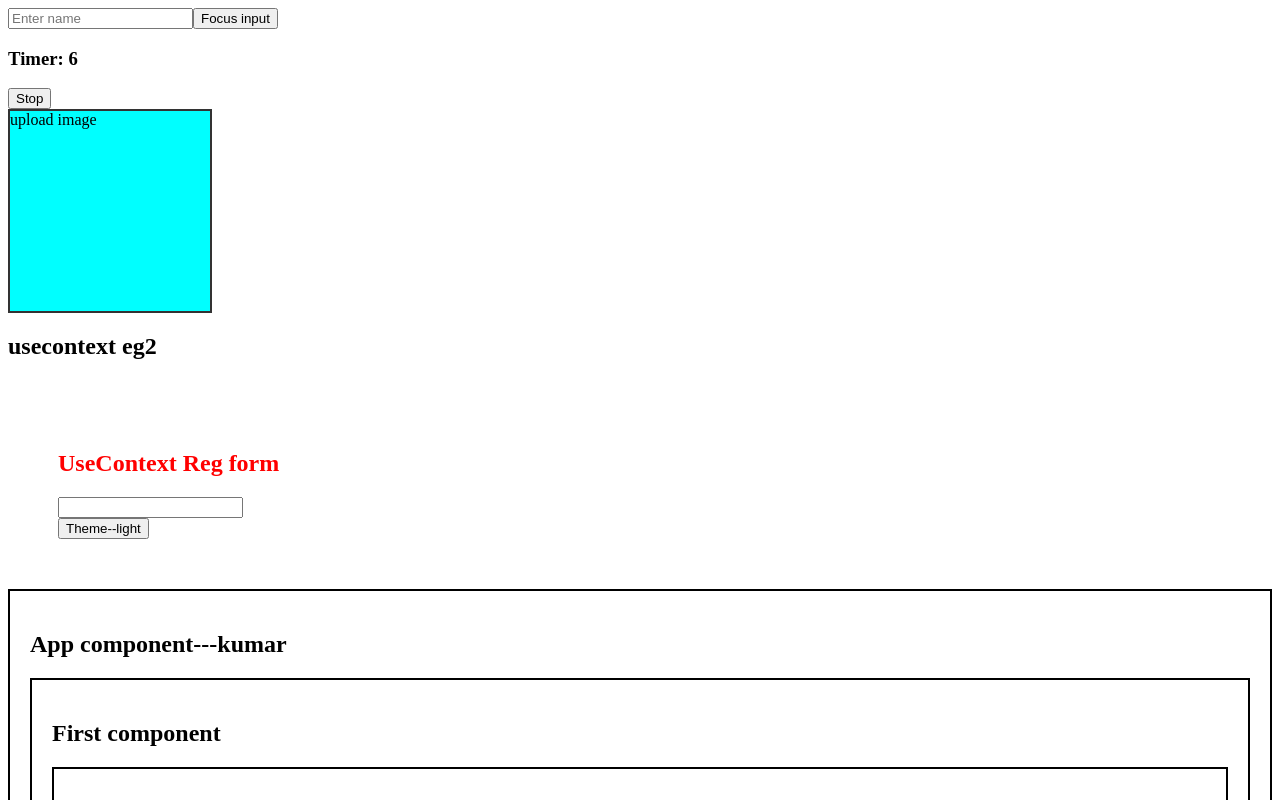
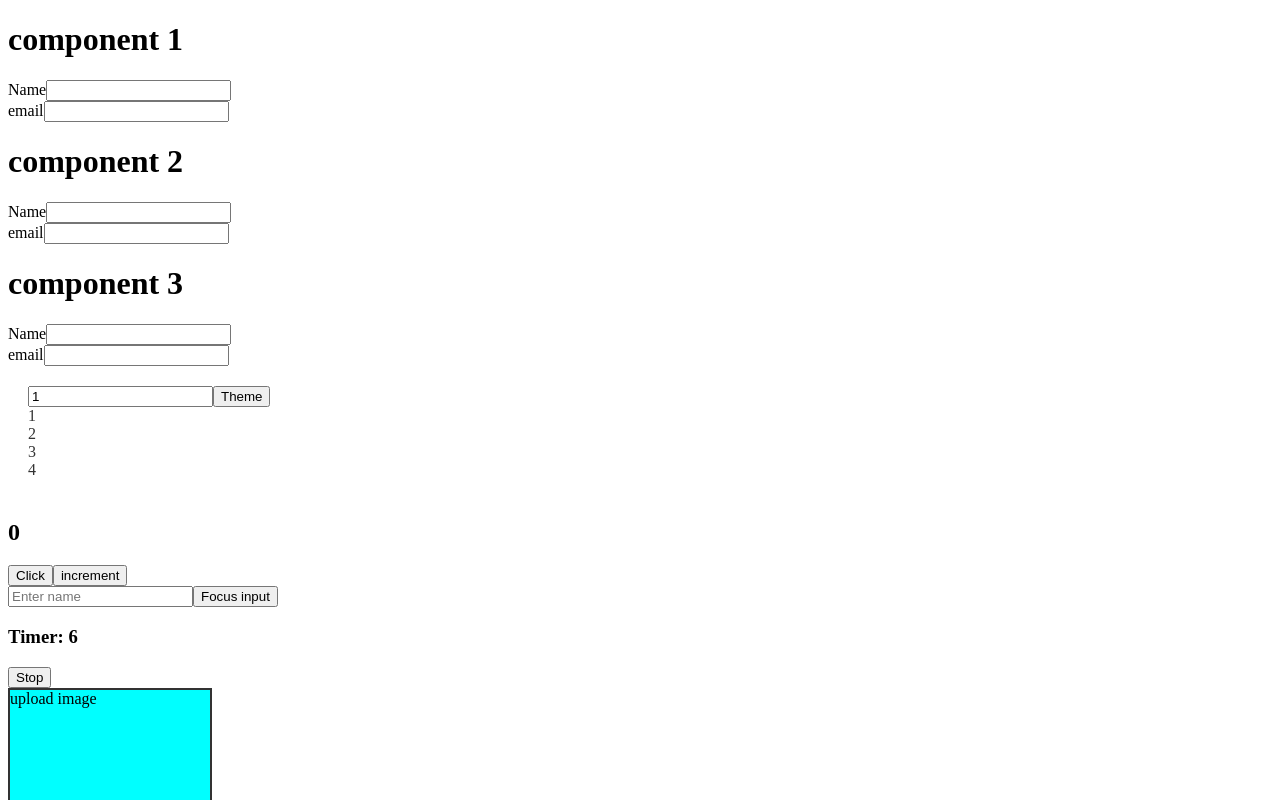
Before and after one commit to kamalrajms/FebB1, a React (Vite) app: page / in a window 1280 px wide. Shown: the top 800 px of the page. Built offline with nearby package versions, Linux system fonts and the light colour scheme; no server answers.

Commit message:
useCallback,useId

```diff
--- a/src/App.jsx
+++ b/src/App.jsx
@@ -15,6 +15,9 @@
 import First from "./Context/First";
 import ContextForm from "./Context/ContextForm";
 import UseRefHook from "./Component/UseRefHook";
+import UseCallBackHook from "./Component/UseCallBackHook";
+import CallbackHook from "./Component/CallbackHook";
+import UseIdHook from "./Component/UseIdHook";
 
 export const Pass = createContext();
 
@@ -40,11 +43,18 @@
   const data = { name: "Dhoni" };
   console.log(mode);
 
-
   return (
     // structure
     <div>
-      <UseRefHook/>
+      <h1>component 1</h1>
+      <UseIdHook />
+      <h1>component 2</h1>
+      <UseIdHook />
+      <h1>component 3</h1>
+      <UseIdHook />
+      <CallbackHook />
+      <UseCallBackHook />
+      <UseRefHook />
       <nav>
         <h1>usecontext eg2</h1>
         <Pass.Provider value={{ mode, setMode, data }}>
--- /dev/null
+++ b/src/Component/CallBackChild.jsx
@@ -0,0 +1,18 @@
+import React, { useState, useEffect } from "react";
+
+export default function CallBackChild({ getItems }) {
+  const [item, setItem] = useState([]);
+
+  useEffect(() => {
+    console.log("updating items");
+
+    setItem(getItems());
+  }, [getItems]);
+  return (
+    <div>
+      {item.map((item) => (
+        <div key={item}>{item}</div>
+      ))}
+    </div>
+  );
+}
--- /dev/null
+++ b/src/Component/CallbackHook.jsx
@@ -0,0 +1,32 @@
+import React, { useState, useCallback } from "react";
+import CallBackChild from "./CallBackChild";
+
+export default function CallbackHook() {
+  const [number, setNumber] = useState(1);
+  const [dark, setDark] = useState(false);
+
+  //   const getItems = () => {
+  //     return [number, number + 1, number + 2, number + 3];
+  //   };
+
+  const getItems = useCallback(() => {
+    return [number, number + 1, number + 2, number + 3];
+  }, [number]);
+
+  const theme = {
+    backgroundColor: dark ? "#333" : "#fff",
+    color: dark ? "#fff" : "#333",
+    padding: "20px",
+  };
+  return (
+    <div style={theme}>
+      <input
+        type="number"
+        value={number}
+        onChange={(e) => setNumber(parseInt(e.target.value))}
+      />
+      <button onClick={() => setDark(!dark)}>Theme</button>
+      <CallBackChild getItems={getItems} />
+    </div>
+  );
+}
--- /dev/null
+++ b/src/Component/ChildCallBack.jsx
@@ -0,0 +1,7 @@
+import React from "react";
+
+export default function ChildCallBack({ onclick }) {
+  console.log("Child render");
+
+  return <button onClick={onclick}>Click</button>;
+}
--- /dev/null
+++ b/src/Component/UseCallBackHook.jsx
@@ -0,0 +1,26 @@
+import React, { useState } from "react";
+import ChildCallBack from "./ChildCallBack";
+
+export default function UseCallBackHook() {
+  //   const [count, setCount] = useState(0);
+  //   const handleClick = () => {
+  //     console.log("Clicked");
+  //   };
+
+  const [count, setCount] = useState(0);
+
+  const handleClick = () => {
+    console.log("Hello everyone");
+  };
+
+  return (
+    <div>
+      {/* <h2>{count}</h2>
+      <button onClick={handleClick}>Click</button>
+      <button onClick={() => setCount(count + 1)}>increment</button> */}
+      <h2>{count}</h2>
+      <ChildCallBack onclick={handleClick} />
+      <button onClick={() => setCount(count + 1)}>increment</button>
+    </div>
+  );
+}
--- /dev/null
+++ b/src/Component/UseIdHook.jsx
@@ -0,0 +1,20 @@
+import React, { useId } from "react";
+
+export default function UseIdHook() {
+  const name = useId();
+  const email = useId();
+  console.log(name, email);
+
+  return (
+    <div>
+      <div>
+        <label htmlFor={name}>Name</label>
+        <input type="text" id={name} />
+      </div>
+      <div>
+        <label htmlFor={email}>email</label>
+        <input type="text" id={email} />
+      </div>
+    </div>
+  );
+}
```
Also changed, not shown: src/Component/UseReducerForm.jsx (added, +53 -0 lines), src/Component/UseReducerHook.jsx (added, +30 -0 lines), src/text.txt.
